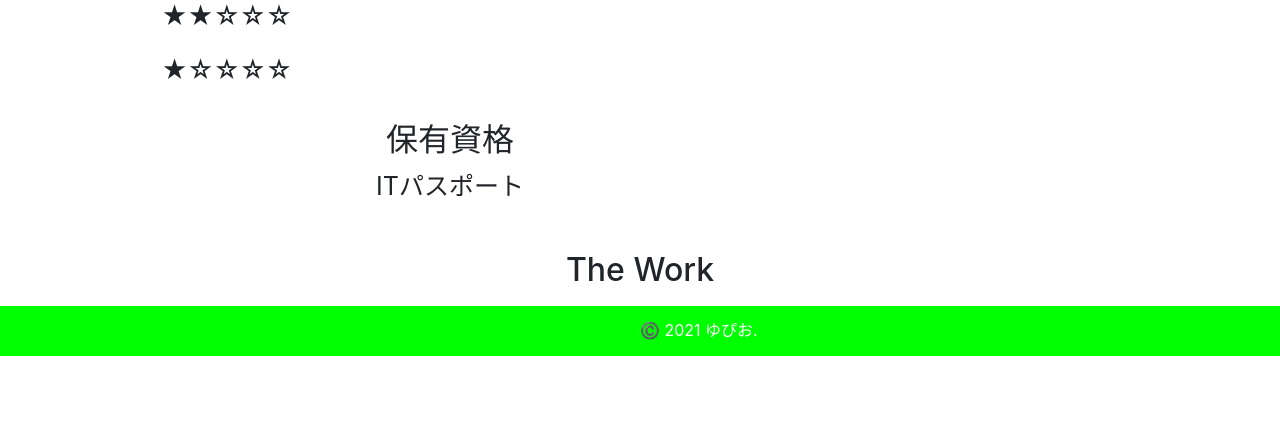
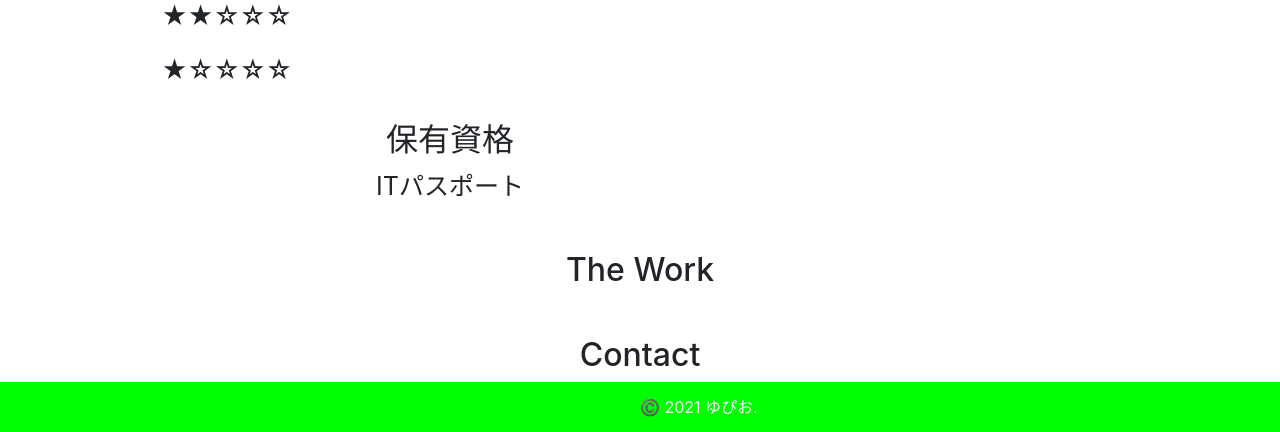
Before and after one commit to SakamotoYuuhi/my_app, a Django app: page /portfolio/ in a window 1280 px wide. Shown: the part 1682-2114 px from the top of the page. Before the commit the page ends 2038 px from the top, so only its background shows below. Run offline with Django 3.2, Linux system fonts and the light colour scheme; some libraries are stand-ins or nearby versions.

Commit message:
スムーススクロールの追加

```diff
--- a/portfolio/static/portfolio/css/portfolio_style.css
+++ b/portfolio/static/portfolio/css/portfolio_style.css
@@ -91,6 +91,14 @@ body {
 .work_introduction h2 {
   text-align: center;
 }
+/* 連絡用フォーム */
+.contact_form {
+  width: 100vw;
+  margin-top: 30px;
+}
+.contact_form h2 {
+  text-align: center;
+}
 /* フッター画面 */
 footer {
   width: 100vw;
--- /dev/null
+++ b/portfolio/static/portfolio/js/portfolio_jquery.min.js
@@ -0,0 +1,11 @@
+$(function() {
+  // ヘッダの各リンクを押すと対応するポジションに移動
+  $('a[href^="#"]').click(function(){
+    var speed = 1500;
+    var href= $(this).attr("href");
+    var target = $(href == "#" || href == "" ? 'html' : href);
+    var position = target.offset().top - 100;
+    $("html, body").animate({scrollTop:position}, speed, "swing");
+    return false;
+  });
+});
--- a/portfolio/templates/portfolio/index.html
+++ b/portfolio/templates/portfolio/index.html
@@ -12,19 +12,20 @@
     crossorigin="anonymous">
     <link rel="stylesheet" href="https://maxcdn.bootstrapcdn.com/font-awesome/4.5.0/css/font-awesome.min.css">
     <script src="https://ajax.googleapis.com/ajax/libs/jquery/3.3.1/jquery.min.js"></script>
+    <script type="text/javascript" src="{% static 'portfolio/js/portfolio_jquery.min.js' %}"></script>
   </head>
   <body>
     <header class="header">
       <nav class="navbar">
         <ul>
-          <li><a href="#">Top</a></li>
-          <li><a href="#">Skill</a></li>
-          <li><a href="#">The Work</a></li>
-          <li><a href="#">Contact</a></li>
+          <li><a href="#main">Top</a></li>
+          <li><a href="#skill_introduction">Skill</a></li>
+          <li><a href="#work_introduction">The Work</a></li>
+          <li><a href="#contact_form">Contact</a></li>
         </ul>
       </nav>
     </header>
-    <div class="main">
+    <div id="main" class="main">
       <img id="main_img" src="{% static 'portfolio/image/portfolio_main_img.jpg' %}">
       <h1 id="main_title">ゆぴおのポートフォリオ</h1>
     </div>
@@ -88,11 +89,15 @@
           </div>
         </div>
         <!-- 自分の作品紹介 -->
-        <div class="work_introduction">
+        <div id ="work_introduction" class="work_introduction">
           <h2>The Work</h2>
           <ul>
 
           </ul>
+        </div>
+        <!-- 連絡用フォーム -->
+        <div id="contact_form" class="contact_form">
+          <h2>Contact</h2>
         </div>
       </div>
     </div>
```
